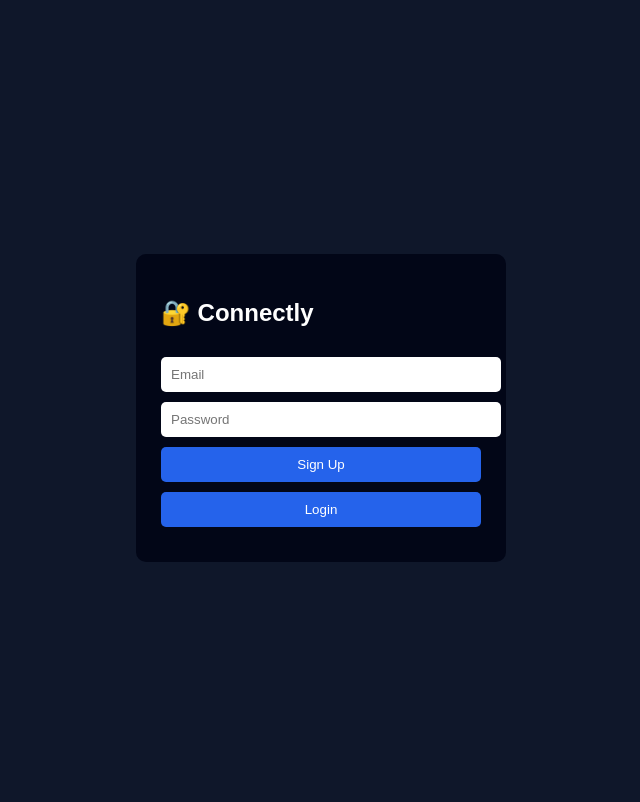
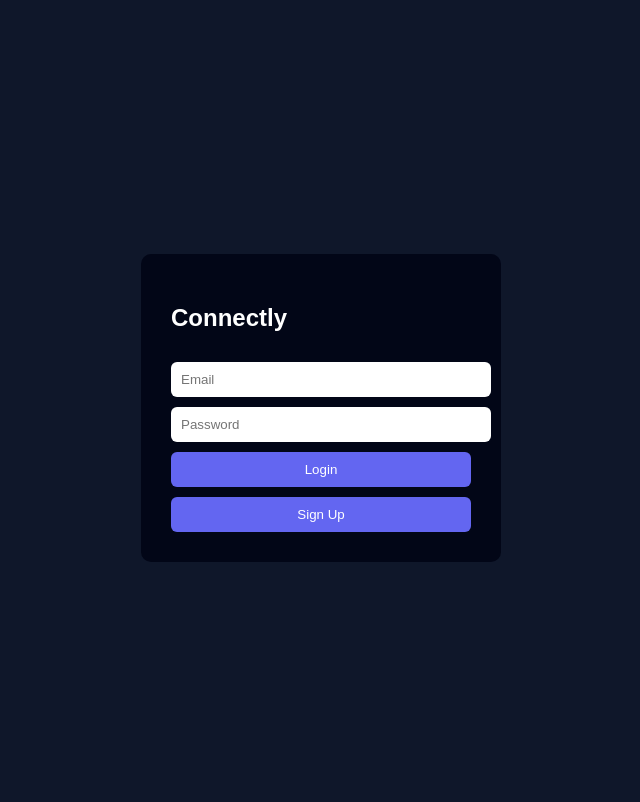
Before and after one commit to uconnectly/connectly, a Flask app: page / in a window 1280 px wide. Shown: the top 802 px of the page, without its empty margins (319-959 px from the left). Run offline with Flask 3, Linux system fonts and the light colour scheme; some libraries are stand-ins or nearby versions.

Commit message:
Update index.html

```diff
--- a/templates/index.html
+++ b/templates/index.html
@@ -2,8 +2,7 @@
 <html lang="en">
 <head>
   <meta charset="UTF-8" />
-  <title>Connectly Auth</title>
-  <meta name="viewport" content="width=device-width, initial-scale=1.0" />
+  <title>Connectly</title>
 
   <!-- Supabase CDN -->
   <script src="https://cdn.jsdelivr.net/npm/@supabase/supabase-js@2"></script>
@@ -20,95 +19,78 @@
     }
     .box {
       background: #020617;
-      padding: 25px;
+      padding: 30px;
       border-radius: 10px;
-      width: 320px;
+      width: 300px;
     }
     input, button {
       width: 100%;
+      margin-top: 10px;
       padding: 10px;
-      margin-top: 10px;
-      border-radius: 5px;
+      border-radius: 6px;
       border: none;
     }
     button {
-      background: #2563eb;
+      background: #6366f1;
       color: white;
       cursor: pointer;
-    }
-    button:hover {
-      background: #1e40af;
-    }
-    .msg {
-      margin-top: 10px;
-      text-align: center;
     }
   </style>
 </head>
 
 <body>
+  <div class="box">
+    <h2>Connectly</h2>
 
-  <div class="box">
-    <h2>🔐 Connectly</h2>
+    <input id="email" type="email" placeholder="Email" />
+    <input id="password" type="password" placeholder="Password" />
 
-    <input type="email" id="email" placeholder="Email" />
-    <input type="password" id="password" placeholder="Password" />
-
+    <button onclick="login()">Login</button>
     <button onclick="signUp()">Sign Up</button>
-    <button onclick="login()">Login</button>
-
-    <div class="msg" id="message"></div>
   </div>
 
   <script>
-    // ✅ YOUR SUPABASE CONFIG
-    const SUPABASE_URL = "https://uxcedmyivvtmcroqmtzi.supabase.co";
-    const SUPABASE_ANON_KEY =
+    // ✅ SUPABASE INIT
+    const supabaseUrl = "https://uxcedmyivvtmcroqmtzi.supabase.co";
+    const supabaseKey =
       "eyJhbGciOiJIUzI1NiIsInR5cCI6IkpXVCJ9.eyJpc3MiOiJzdXBhYmFzZSIsInJlZiI6InV4Y2VkbXlpdnZ0bWNyb3FtdHppIiwicm9sZSI6ImFub24iLCJpYXQiOjE3Njg5ODUyMjAsImV4cCI6MjA4NDU2MTIyMH0.U-fDqvGybMxJsbjjjn35O5yNqdUVTPHW_ldoYwKLKMo";
 
-    const supabase = supabaseJs.createClient(
-      SUPABASE_URL,
-      SUPABASE_ANON_KEY
-    );
+    const supabase = supabaseJs.createClient(supabaseUrl, supabaseKey);
 
-    const msg = document.getElementById("message");
-
-    async function signUp() {
-      msg.innerText = "Signing up...";
-
+    // ✅ LOGIN FUNCTION
+    async function login() {
       const email = document.getElementById("email").value;
       const password = document.getElementById("password").value;
 
-      const { error } = await supabase.auth.signUp({
+      const { data, error } = await supabase.auth.signInWithPassword({
         email,
-        password
+        password,
       });
 
       if (error) {
-        msg.innerText = "❌ " + error.message;
+        alert(error.message);
       } else {
-        msg.innerText = "✅ Signup successful! Check email.";
+        alert("Login successful 🎉");
+        window.location.href = "/dashboard";
       }
     }
 
-    async function login() {
-      msg.innerText = "Logging in...";
-
+    // ✅ SIGN UP FUNCTION
+    async function signUp() {
       const email = document.getElementById("email").value;
       const password = document.getElementById("password").value;
 
-      const { error } = await supabase.auth.signInWithPassword({
+      const { data, error } = await supabase.auth.signUp({
         email,
-        password
+        password,
       });
 
       if (error) {
-        msg.innerText = "❌ " + error.message;
+        alert(error.message);
       } else {
-        msg.innerText = "✅ Login successful!";
+        alert("Signup successful 🎉 Now login");
       }
     }
   </script>
-
 </body>
 </html>
```
